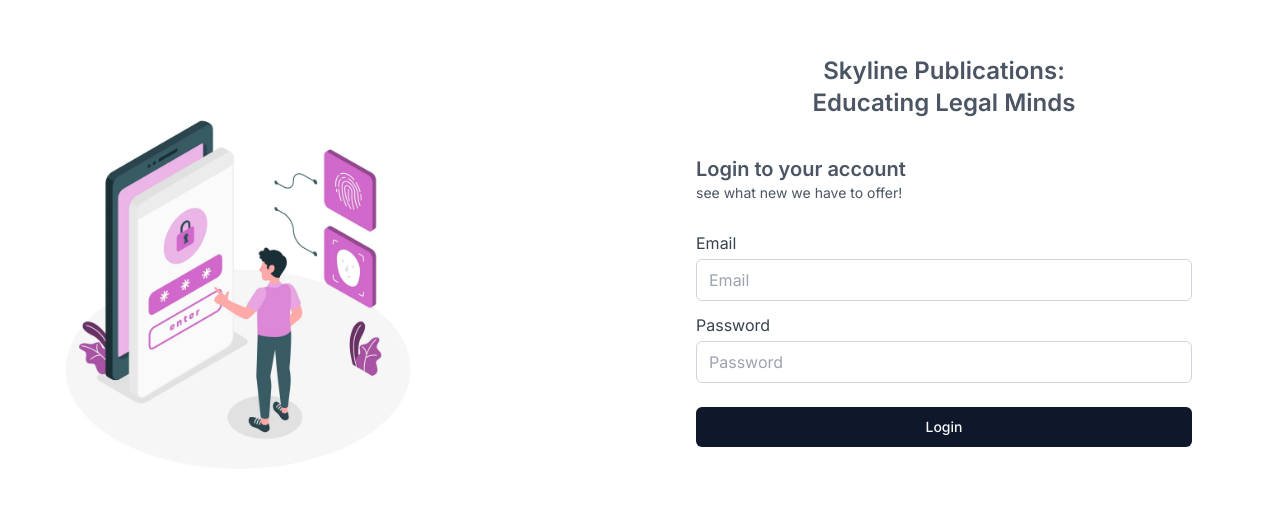
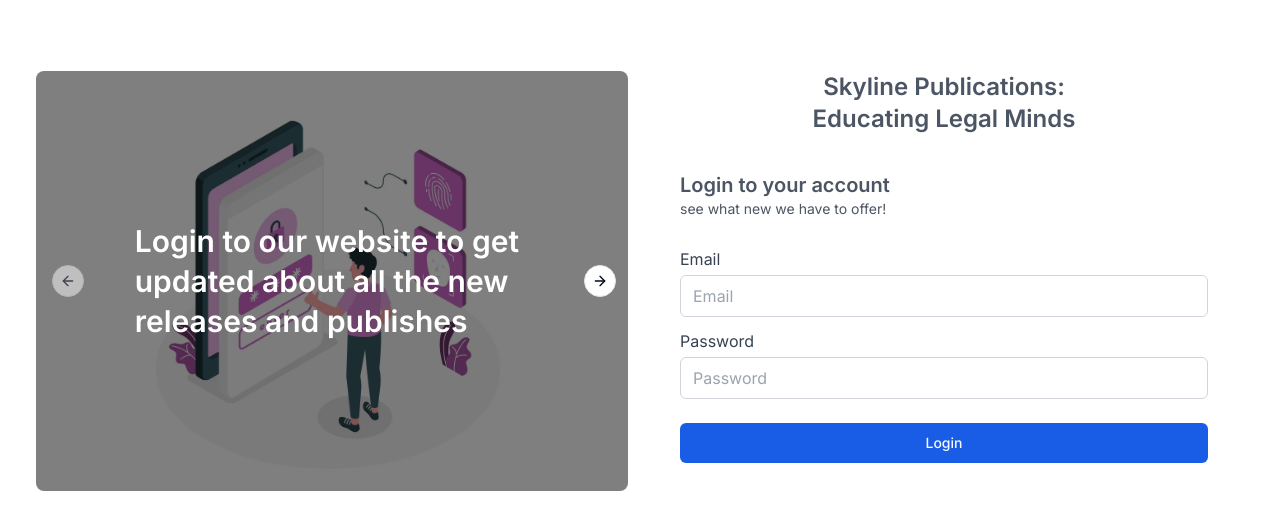
Before and after one commit to alokdwivedi103/skylineCms, a Next.js app in the folder client/: page /login in a window 1280 px wide. Shown: the part 119-648 px from the top of the page. Built offline with nearby package versions, Linux system fonts and the light colour scheme.

Commit message:
ui changes

```diff
--- a/client/app/login/page.tsx
+++ b/client/app/login/page.tsx
@@ -1,20 +1,60 @@
+import Image from "next/image";
+
 import LoginForm from "@/components/login/LoginForm";
-import Image from "next/image";
+import {
+  Carousel,
+  CarouselItem,
+  CarouselContent,
+  CarouselNext,
+  CarouselPrevious,
+} from "@/components/ui/carousel";
+
+
+const OFFERINGS = [
+  {
+    image: "/login/login.webp",
+    message: "Login to our website to get updated about all the new releases and publishes",
+  },
+  {
+    image: "/login/login.webp",
+    message: "We have A-Z all the books you need from your practices to case studies",
+  },
+  {
+    image: "/login/login.webp",
+    message: "We do bussiness in all of the North-East and operate from Prayagraj",
+  }
+]
 
 export default function page() {
   return (
     <section className="w-screen h-screen">
-      <div className="container flex justify-center items-center w-full h-full">
-        <div className="w-1/2 h-auto">
-          <Image
-            alt="login"
-            height={412}
-            priority
-            src="/login/login.webp"
-            width={412}
-          />
+      <div className="container flex items-center h-full">
+        <div className="w-1/2">
+        <Carousel className="w-full flex items-center relative">
+          <CarouselPrevious className="absolute left-5 z-[1]" />
+          <CarouselContent className="w-full">
+            {OFFERINGS.map((offering) => (
+              <CarouselItem key={offering.message}>
+                <div className="p-1 relative">
+                  <div className="absolute rounded-lg flex justify-center items-center top-0 w-full h-full bg-black/50">
+                    <p className="text-white w-2/3 text-3xl leading-10 font-semibold">{offering.message}</p>
+                  </div>
+                  <Image
+                    alt="login"
+                    className="w-full h-[412px] object-contain bg-transparent"
+                    height={412}
+                    priority
+                    src={offering.image}
+                    width={412}
+                  />{" "}
+                </div>
+              </CarouselItem>
+            ))}
+          </CarouselContent>
+          <CarouselNext className="absolute right-6 z-[1]" />
+        </Carousel>
         </div>
-        <div className="w-1/2 p-4 text-gray-600 text-center">
+        <div className="w-1/2 text-gray-600 text-center mt-8">
           <span className="text-2xl font-semibold">
             Skyline Publications:
             <br /> Educating Legal Minds
--- a/client/components/ui/button.tsx
+++ b/client/components/ui/button.tsx
@@ -9,7 +9,7 @@
   {
     variants: {
       variant: {
-        default: "bg-primary text-primary-foreground hover:bg-primary/90",
+        default: "bg-primaryColor text-primary-foreground hover:bg-primaryColor/90",
         destructive:
           "bg-destructive text-destructive-foreground hover:bg-destructive/90",
         outline:
--- a/client/tailwind.config.ts
+++ b/client/tailwind.config.ts
@@ -28,6 +28,7 @@
         ring: "hsl(var(--ring))",
         background: "hsl(var(--background))",
         foreground: "hsl(var(--foreground))",
+        primaryColor: '#195de6',
         primary: {
           DEFAULT: "hsl(var(--primary))",
           foreground: "hsl(var(--primary-foreground))",
```
